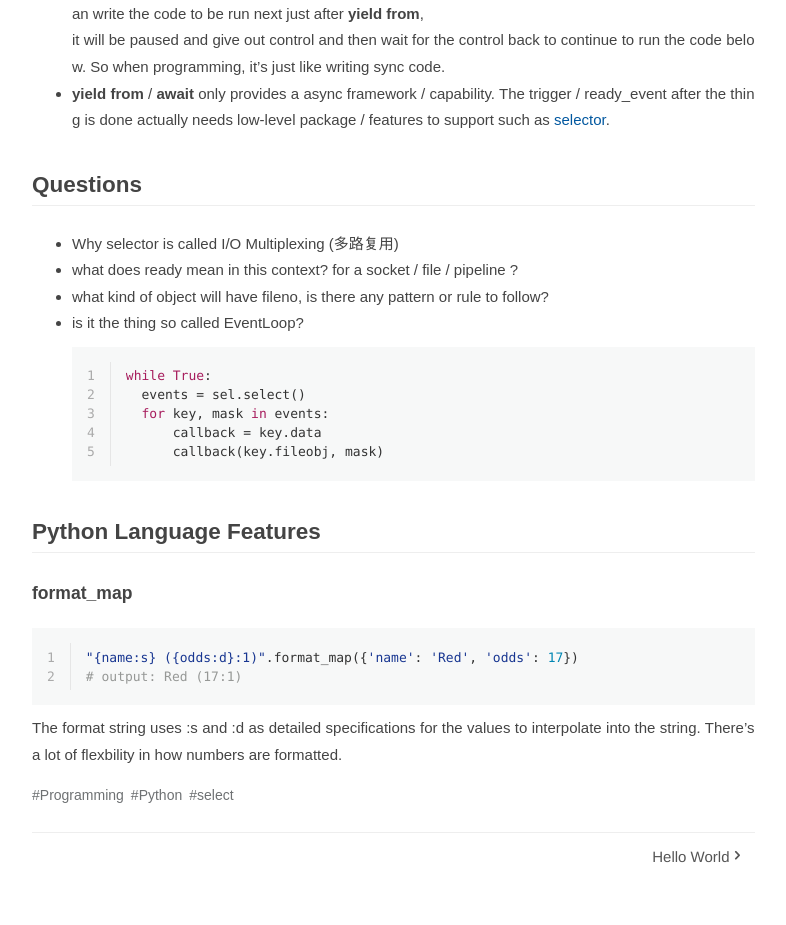
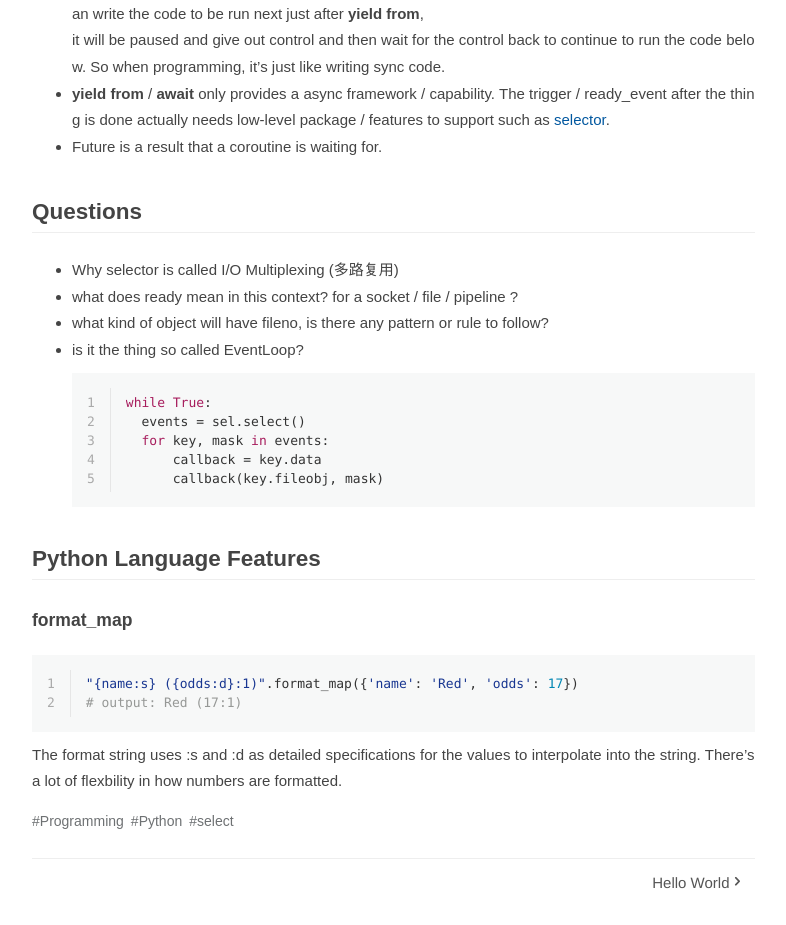
Before and after one commit to brianlan/brianlan.github.io, a plain HTML site: page 2016/07/30/select/index.html in a window 1280 px wide. Shown: the part 880-1805 px from the top of the page, without its empty margins (93-879 px from the left). Drawn offline with Linux system fonts and the light colour scheme; files whose address does not match are found by name.

Commit message:
deployed automatically from hexo

```diff
--- a/2016/07/30/select/index.html
+++ b/2016/07/30/select/index.html
@@ -12,6 +12,7 @@
 <li>The frame has a “last instruction” pointer, the instruction it executed most recently. In the beginning, the last instruction pointer is -1, meaning the generator has not begun</li>
 <li>The advantage of using coroutine based async is that coroutine can be paused and resumed, so we can write the code to be run next just after <strong>yield from</strong>,<br>it will be paused and give out control and then wait for the control back to continue to run the code below. So when programming, it’s just like writing sync code.</li>
 <li><strong>yield from</strong> / <strong>await</strong> only provides a async framework / capability. The trigger / ready_event after the thing is done actually needs low-level package / features to support such as <a href="https://docs.python.org/3/library/selectors.html" target="_blank" rel="external">selector</a>.</li>
+<li>Future is a result that a coroutine is waiting for.</li>
 </ul>
 <h2 id="Questions"><a href="#Questions" class="headerlink" title="Questions"></a>Questions</h2><ul>
 <li>Why selector is called I/O Multiplexing (多路复用)</li>
```
